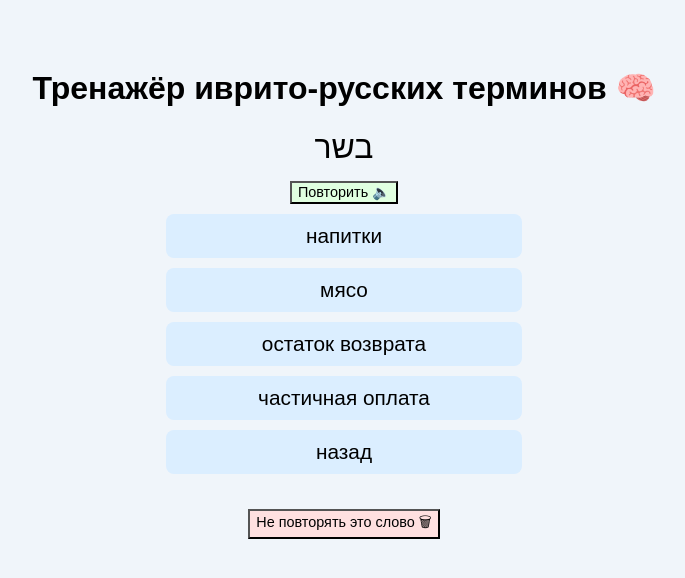
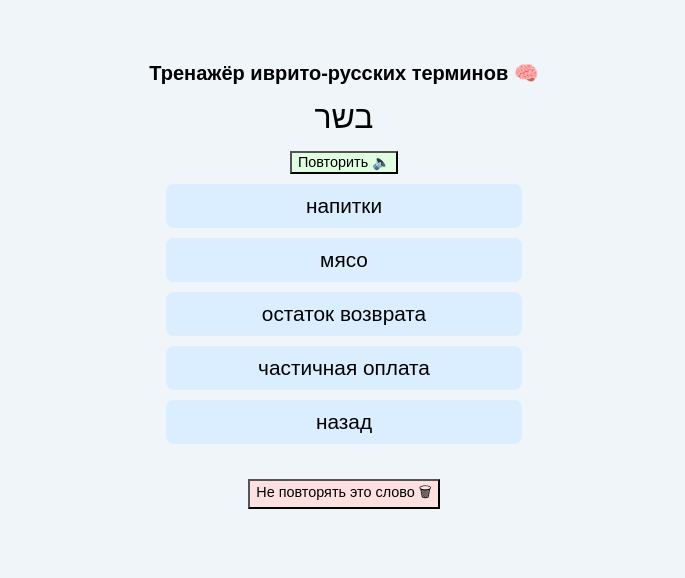
Before and after one commit to vladimirpanonopm/Hebrew_Termilal_Interface, a plain HTML site: page index.html in a window 1280 px wide. Shown: the whole page, without its empty margins (296-981 px from the left). Drawn offline with Linux system fonts and the light colour scheme.

Commit message:
Update index.html

```diff
--- a/index.html
+++ b/index.html
@@ -7,7 +7,7 @@
   <link rel="stylesheet" href="style.css" />
 </head>
 <body>
-  <h1>🧠 Тренажёр иврито-русских терминов</h1>
+  <h1 style="font-size: 20px;">🧠 Тренажёр иврито-русских терминов</h1>
   <div id="word">Загрузка...</div>
   <button id="repeat">🔈 Повторить</button>
   <div id="options"></div>
```
